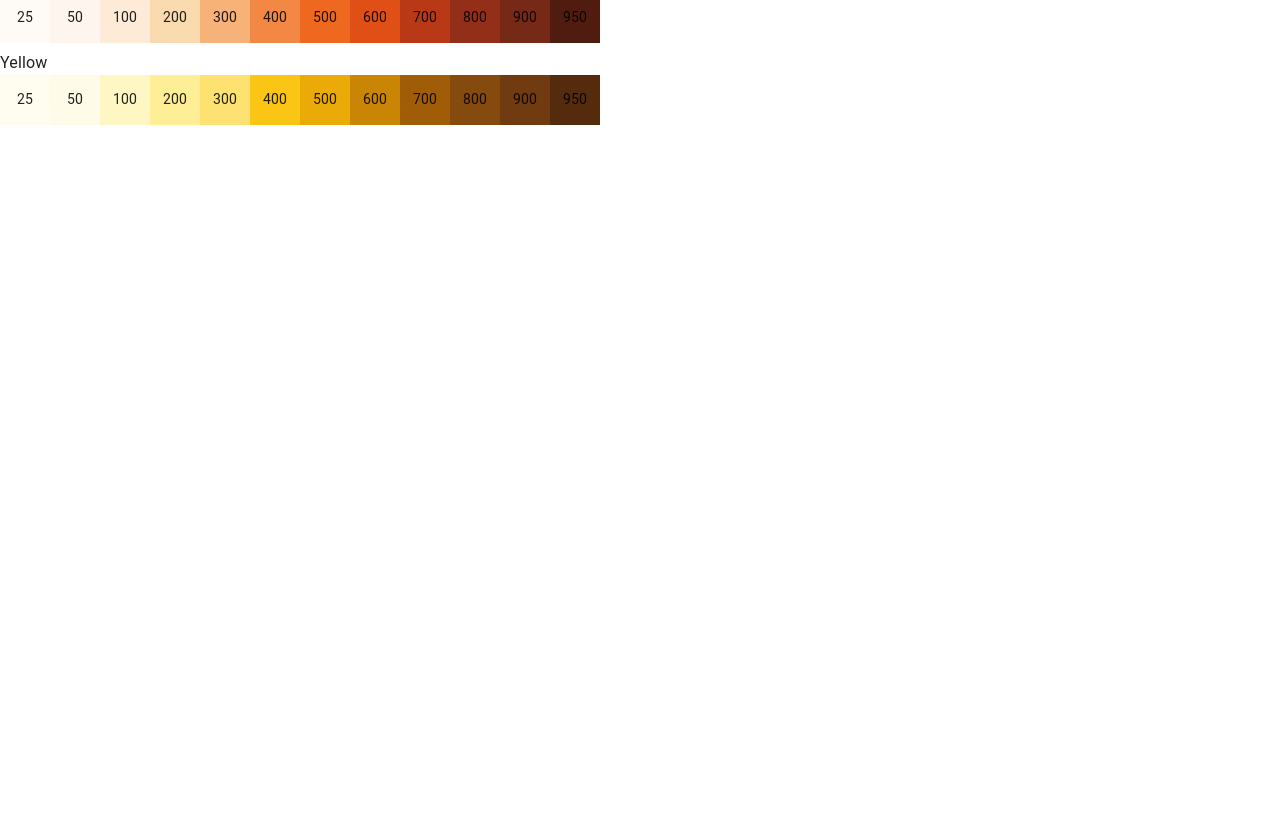
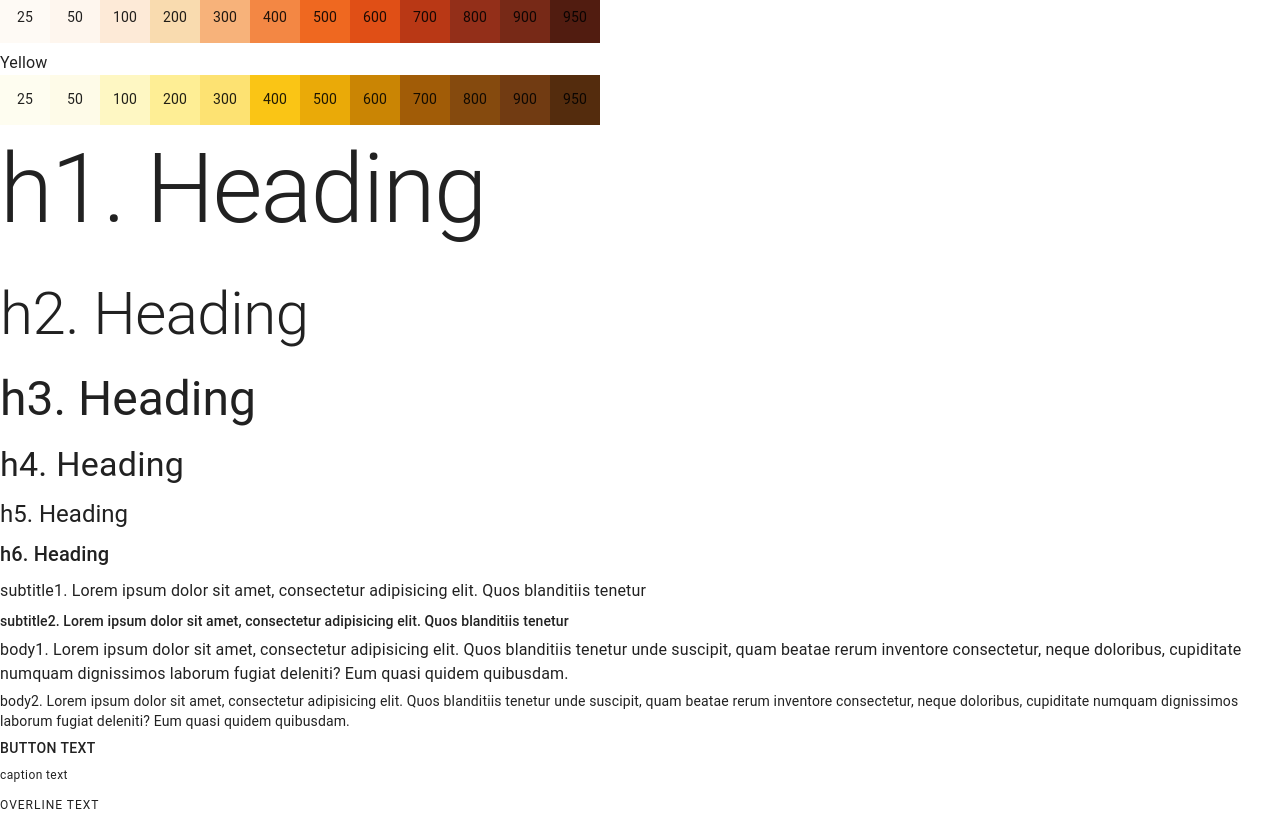
Before and after one commit to sernstberger/mui-themer, a React (Vite) app in the folder mui-themer/: page / in a window 1280 px wide. Shown: the part 1380-2206 px from the top of the page. Before the commit the page ends 1513 px from the top, so only its background shows below. Built offline with nearby package versions, Linux system fonts and the light colour scheme.

Commit message:
added typography

```diff
--- a/mui-themer/src/app/app.tsx
+++ b/mui-themer/src/app/app.tsx
@@ -22,6 +22,60 @@ import {
   yellow,
 } from './colors';
 import { ColorSwatchList } from './Components/ColorSwatchList';
+
+export function Types() {
+  return (
+    <Box>
+      <Typography variant="h1" gutterBottom>
+        h1. Heading
+      </Typography>
+      <Typography variant="h2" gutterBottom>
+        h2. Heading
+      </Typography>
+      <Typography variant="h3" gutterBottom>
+        h3. Heading
+      </Typography>
+      <Typography variant="h4" gutterBottom>
+        h4. Heading
+      </Typography>
+      <Typography variant="h5" gutterBottom>
+        h5. Heading
+      </Typography>
+      <Typography variant="h6" gutterBottom>
+        h6. Heading
+      </Typography>
+      <Typography variant="subtitle1" gutterBottom>
+        subtitle1. Lorem ipsum dolor sit amet, consectetur adipisicing elit.
+        Quos blanditiis tenetur
+      </Typography>
+      <Typography variant="subtitle2" gutterBottom>
+        subtitle2. Lorem ipsum dolor sit amet, consectetur adipisicing elit.
+        Quos blanditiis tenetur
+      </Typography>
+      <Typography variant="body1" gutterBottom>
+        body1. Lorem ipsum dolor sit amet, consectetur adipisicing elit. Quos
+        blanditiis tenetur unde suscipit, quam beatae rerum inventore
+        consectetur, neque doloribus, cupiditate numquam dignissimos laborum
+        fugiat deleniti? Eum quasi quidem quibusdam.
+      </Typography>
+      <Typography variant="body2" gutterBottom>
+        body2. Lorem ipsum dolor sit amet, consectetur adipisicing elit. Quos
+        blanditiis tenetur unde suscipit, quam beatae rerum inventore
+        consectetur, neque doloribus, cupiditate numquam dignissimos laborum
+        fugiat deleniti? Eum quasi quidem quibusdam.
+      </Typography>
+      <Typography variant="button" gutterBottom sx={{ display: 'block' }}>
+        button text
+      </Typography>
+      <Typography variant="caption" gutterBottom sx={{ display: 'block' }}>
+        caption text
+      </Typography>
+      <Typography variant="overline" gutterBottom sx={{ display: 'block' }}>
+        overline text
+      </Typography>
+    </Box>
+  );
+}
 
 const colorMap = {
   primary,
@@ -90,6 +144,13 @@ const App = () => {
     typography: {
       fontFamily: '"Roboto", "Helvetica", "Arial", sans-serif',
     },
+    components: {
+      MuiButtonBase: {
+        defaultProps: {
+          disableRipple: true, // No more ripple, on the whole application 💣!
+        },
+      },
+    },
   });
 
   const handleColorClick = (color) => {
@@ -113,6 +174,7 @@ const App = () => {
           />
         </Box>
       ))}
+      <Types />
     </ThemeProvider>
   );
 };
```
